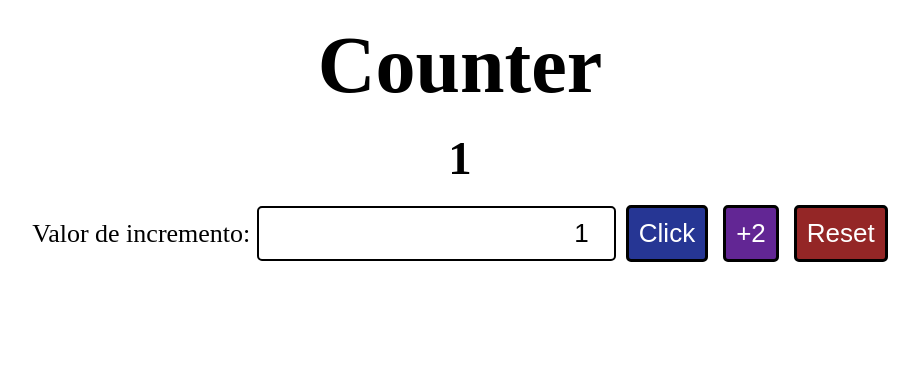
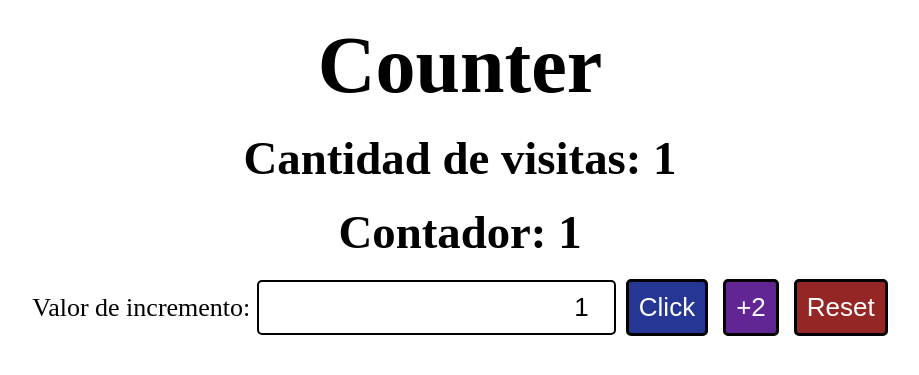
Before and after one commit to DiegoAsmat12/ContadorFlask, a Flask app: page / in a window 1280 px wide. Shown: the top 375 px of the page, without its empty margins (180-1099 px from the left). Run offline with Flask 2, Linux system fonts and the light colour scheme.

Commit message:
Agregando el numero de veces que se visita la pagina aparte del contador

```diff
--- a/server.py
+++ b/server.py
@@ -7,9 +7,11 @@ app.secret_key= "secret_key"
 def vistaContador():
     if('contador' in session):
         session["contador"]+=session["incremento"]
+        session["contador_real"]+=1
     else:
         session["contador"]=1
         session["incremento"]=1
+        session["contador_real"]=1
     return render_template('index.html')
 
 @app.route("/", methods=["POST"])
@@ -19,6 +21,7 @@ def aumentaContador():
         if 'incremento' in session:
             session["incremento"]= int(request.form["incremento"])
             session["contador"]+=session["incremento"]
+            session["contador_real"]+=1
         else:
             print("el valor de incremento no existe!")
             return redirect("/")
@@ -32,6 +35,7 @@ def aumentaContador2():
     if 'contador' in session:
         print('el contador existe!')
         session["contador"]+=2
+        session["contador_real"]+=1
         return redirect("/count")
     else:
         print('el contador NO existe!')
--- a/templates/index.html
+++ b/templates/index.html
@@ -13,7 +13,10 @@
             Counter
         </h1>
         <h3>
-            {{session["contador"]}}
+            Cantidad de visitas: {{session["contador_real"]}}
+        </h3>
+        <h3>
+            Contador: {{session["contador"]}}
         </h3>
         <div class="form-container">
             <form action="/" method="post">
```
